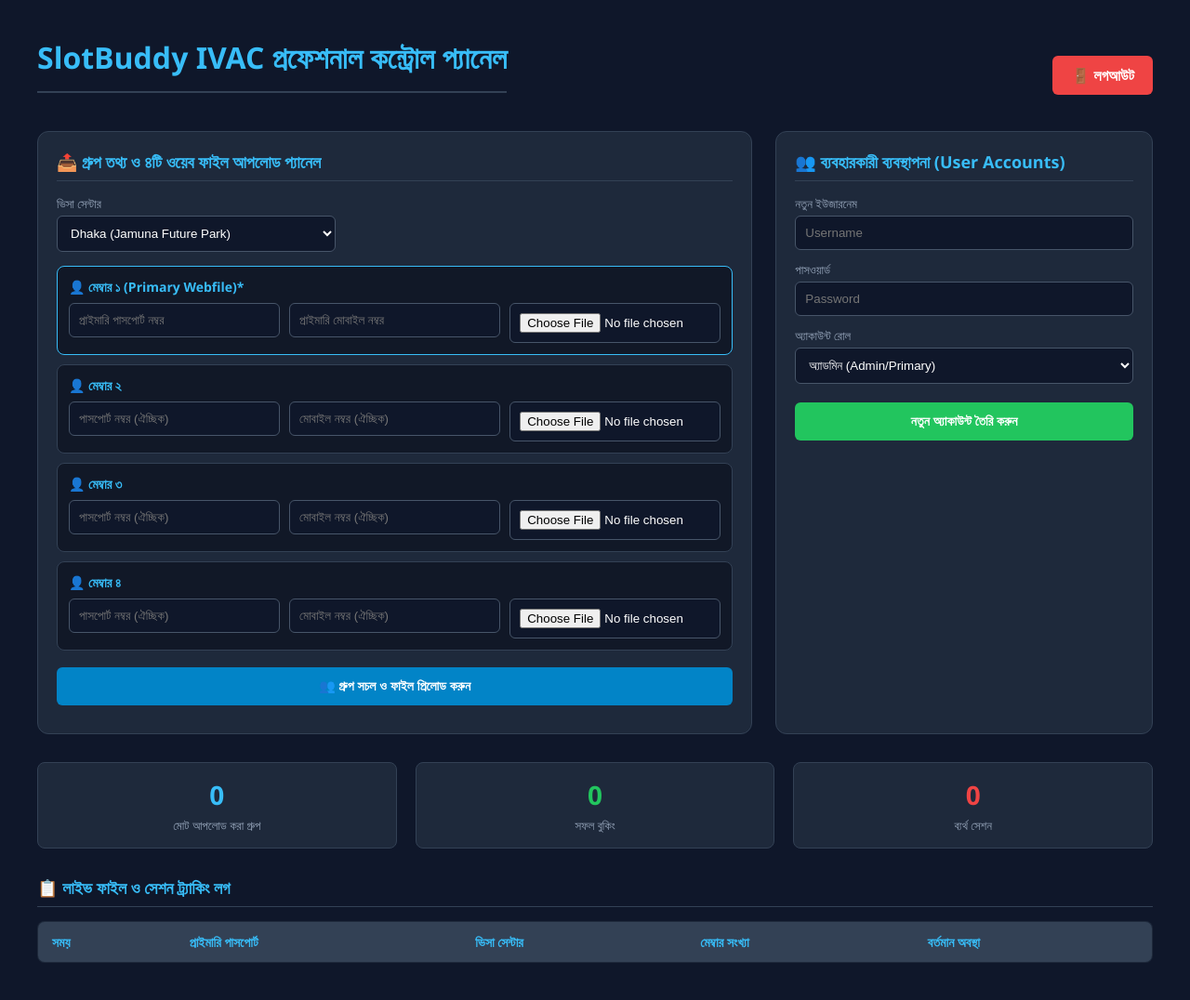
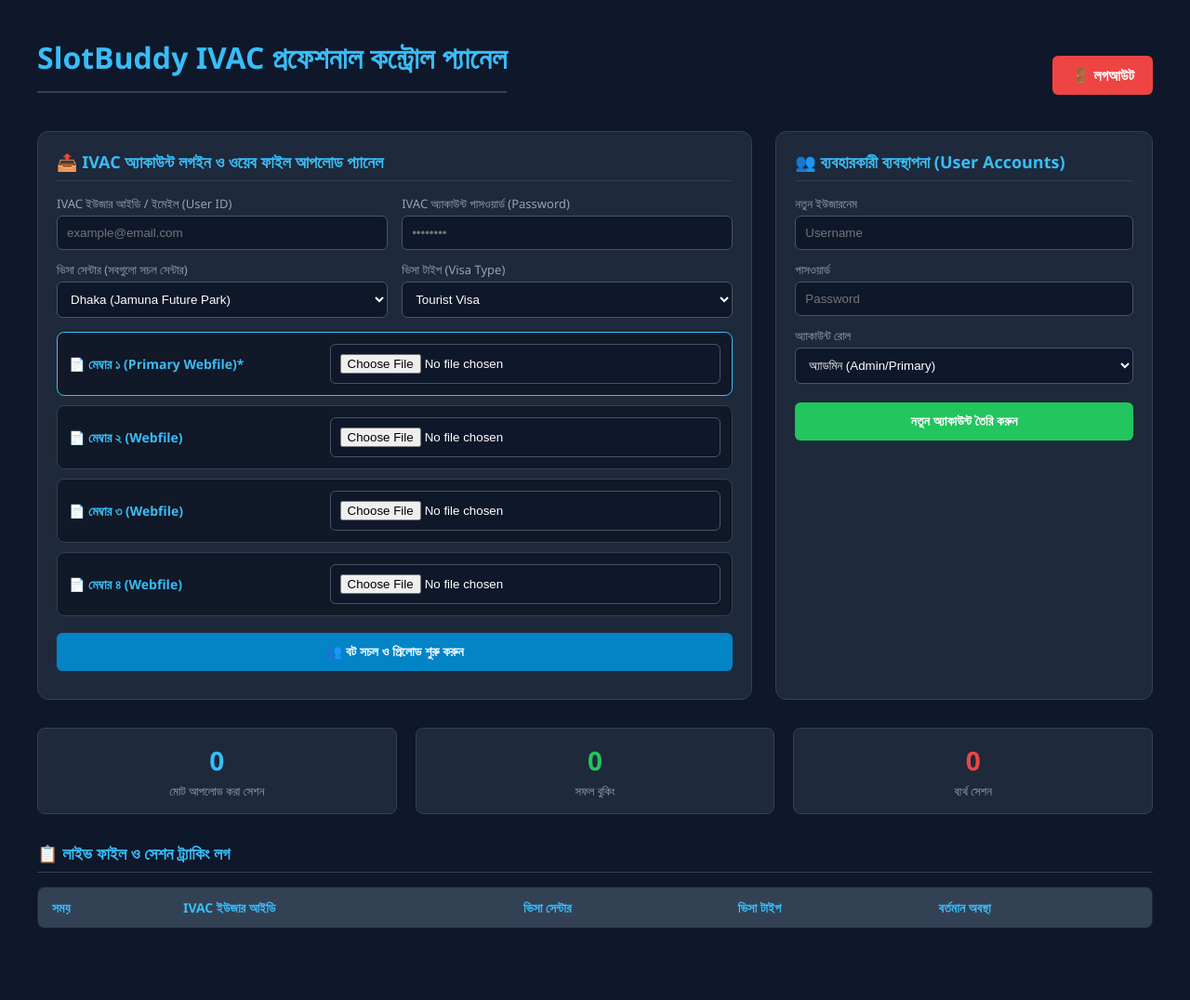
Before and after one commit to sheikhfarukh943-source/visa-bot, a Flask app: page /admin in a window 1280 px wide. Shown: the whole page at 93% size. After the commit the page ends 999 px from the top, so only its background shows below. Run offline with Flask 3, Linux system fonts and the light colour scheme; the visitor is signed in with stand-in values (Sample User, id 1); data comes from the database, SQL or seed files in the repository; lists and menus that the app fills with data are empty.

Commit message:
admin.html

```diff
--- a/templates/admin.html
+++ b/templates/admin.html
@@ -2,7 +2,7 @@
 <html lang="bn">
 <head>
     <meta charset="UTF-8">
-    <title>SlotBuddy - Advanced Group Control Panel</title>
+    <title>SlotBuddy - IVAC Ultimate Control Panel</title>
     <style>
         body { font-family: 'Segoe UI', Arial, sans-serif; background: #0f172a; color: #f8fafc; padding: 40px; margin: 0; }
         .dashboard { max-width: 1200px; margin: 0 auto; }
@@ -15,14 +15,15 @@
         h3 { margin-top: 0; color: #38bdf8; font-size: 18px; border-bottom: 1px solid #334155; padding-bottom: 8px; margin-bottom: 15px; }
 
         .form-group { margin-bottom: 12px; }
+        .form-row { display: flex; gap: 15px; margin-bottom: 12px; }
+        .form-row .form-group { flex: 1; margin-bottom: 0; }
         label { display: block; margin-bottom: 4px; font-size: 13px; color: #94a3b8; }
         input, select { width: 100%; padding: 10px; background: #0f172a; border: 1px solid #475569; border-radius: 6px; color: white; box-sizing: border-box; }
         button { width: 100%; padding: 12px; background: #0284c7; color: white; border: none; border-radius: 6px; cursor: pointer; font-weight: bold; font-size: 14px; margin-top: 8px; }
 
-        .member-row { border: 1px solid #334155; padding: 12px; border-radius: 8px; background: #111827; margin-bottom: 10px; }
-        .member-title { font-size: 14px; color: #38bdf8; font-weight: bold; margin-bottom: 8px; }
-        .row-inputs { display: flex; gap: 10px; }
-        .row-inputs div { flex: 1; }
+        .member-upload-row { border: 1px solid #334155; padding: 12px; border-radius: 8px; background: #111827; margin-bottom: 10px; display: flex; align-items: center; justify-content: space-between; }
+        .member-title { font-size: 14px; color: #38bdf8; font-weight: bold; }
+        .file-input-wrapper { width: 60%; }
 
         .metrics { display: flex; gap: 20px; margin-bottom: 30px; }
         .card { flex: 1; background: #1e293b; padding: 15px; border-radius: 8px; border: 1px solid #334155; text-align: center; }
@@ -46,65 +47,83 @@
     </div>
 
     <div class="section-grid">
-        <!-- গ্রুপ ফাইল আপলোড প্যানেল -->
+        <!-- আপডেটেড মাল্টি-ফাইল বুকিং প্যানেল -->
         <div class="box" style="flex: 2;">
-            <h3>📤 গ্রুপ তথ্য ও ৪টি ওয়েব ফাইল আপলোড প্যানেল</h3>
+            <h3>📤 IVAC অ্যাকাউন্ট লগইন ও ওয়েব ফাইল আপলোড প্যানেল</h3>
             <form id="ivac-group-form" enctype="multipart/form-data">
-                <div class="form-group" style="max-width: 300px; margin-bottom: 15px;">
-                    <label>ভিসা সেন্টার</label>
-                    <select name="center" id="center">
-                        <option value="Dhaka">Dhaka (Jamuna Future Park)</option>
-                        <option value="Chittagong">Chittagong</option>
-                        <option value="Sylhet">Sylhet</option>
-                    </select>
-                </div>
 
-                <!-- ৪ জন মেম্বারের ডাইনামিক ইনপুট সেকশন -->
-                <div id="members-container">
-                    <!-- মেম্বার ১ (Primary Webfile) -->
-                    <div class="member-row" style="border-color: #38bdf8;">
-                        <div class="member-title" style="color: #38bdf8;">👤 মেম্বার ১ (Primary Webfile)*</div>
-                        <div class="row-inputs">
-                            <div><input type="text" name="passport_1" placeholder="প্রাইমারি পাসপোর্ট নম্বর" required></div>
-                            <div><input type="text" name="phone_1" placeholder="প্রাইমারি মোবাইল নম্বর" required></div>
-                            <div><input type="file" name="file_1" required></div>
-                        </div>
+                <!-- IVAC অ্যাকাউন্ট লগইন ক্রেডেন্সিয়ালস -->
+                <div class="form-row">
+                    <div class="form-group">
+                        <label>IVAC ইউজার আইডি / ইমেইল (User ID)</label>
+                        <input type="email" name="ivac_user" id="ivac_user" placeholder="example@email.com" required>
                     </div>
-                    <!-- মেম্বার ২ -->
-                    <div class="member-row">
-                        <div class="member-title">👤 মেম্বার ২</div>
-                        <div class="row-inputs">
-                            <div><input type="text" name="passport_2" placeholder="পাসপোর্ট নম্বর (ঐচ্ছিক)"></div>
-                            <div><input type="text" name="phone_2" placeholder="মোবাইল নম্বর (ঐচ্ছিক)"></div>
-                            <div><input type="file" name="file_2"></div>
-                        </div>
-                    </div>
-                    <!-- মেম্বার ৩ -->
-                    <div class="member-row">
-                        <div class="member-title">👤 মেম্বার ৩</div>
-                        <div class="row-inputs">
-                            <div><input type="text" name="passport_3" placeholder="পাসপোর্ট নম্বর (ঐচ্ছিক)"></div>
-                            <div><input type="text" name="phone_3" placeholder="মোবাইল নম্বর (ঐচ্ছিক)"></div>
-                            <div><input type="file" name="file_3"></div>
-                        </div>
-                    </div>
-                    <!-- মেম্বার ৪ -->
-                    <div class="member-row">
-                        <div class="member-title">👤 মেম্বার ৪</div>
-                        <div class="row-inputs">
-                            <div><input type="text" name="passport_4" placeholder="পাসপোর্ট নম্বর (ঐচ্ছিক)"></div>
-                            <div><input type="text" name="phone_4" placeholder="মোবাইল নম্বর (ঐচ্ছিক)"></div>
-                            <div><input type="file" name="file_4"></div>
-                        </div>
+                    <div class="form-group">
+                        <label>IVAC অ্যাকাউন্ট পাসওয়ার্ড (Password)</label>
+                        <input type="password" name="ivac_pass" id="ivac_pass" placeholder="••••••••" required>
                     </div>
                 </div>
 
-                <button type="button" onclick="uploadGroupData()">👥 গ্রুপ সচল ও ফাইল প্রিলোড করুন</button>
+                <!-- সেন্টার ও ভিসা টাইপ সেকশন -->
+                <div class="form-row">
+                    <div class="form-group">
+                        <label>ভিসা সেন্টার (সবগুলো সচল সেন্টার)</label>
+                        <select name="center" id="center">
+                            <option value="Dhaka">Dhaka (Jamuna Future Park)</option>
+                            <option value="Chittagong">Chittagong</option>
+                            <option value="Sylhet">Sylhet</option>
+                            <option value="Rajshahi">Rajshahi</option>
+                            <option value="Khulna">Khulna</option>
+                            <option value="Jessore">Jessore</option>
+                            <option value="Barisal">Barisal</option>
+                            <option value="Mymensingh">Mymensingh</option>
+                            <option value="Rangpur">Rangpur</option>
+                            <option value="Comilla">Comilla</option>
+                            <option value="Noakhali">Noakhali</option>
+                            <option value="Brahmanbaria">Brahmanbaria</option>
+                            <option value="Satkhira">Satkhira</option>
+                            <option value="Bogra">Bogra</option>
+                            <option value="Thakurgaon">Thakurgaon</option>
+                        </select>
+                    </div>
+                    <div class="form-group">
+                        <label>ভিসা টাইপ (Visa Type)</label>
+                        <select name="visa_type" id="visa_type">
+                            <option value="Tourist">Tourist Visa</option>
+                            <option value="Medical">Medical Visa</option>
+                            <option value="Business">Business Visa</option>
+                            <option value="Student">Student Visa</option>
+                            <option value="Employment">Employment Visa</option>
+                        </select>
+                    </div>
+                </div>
+
+                <!-- পাসপোর্ট/মোবাইল বাদ দিয়ে শুধুমাত্র ফাইল আপলোড অপশন -->
+                <div id="file-uploads-container" style="margin-top: 15px;">
+                    <div class="member-upload-row" style="border-color: #38bdf8;">
+                        <span class="member-title" style="color: #38bdf8;">📄 মেম্বার ১ (Primary Webfile)*</span>
+                        <div class="file-input-wrapper"><input type="file" name="file_1" required></div>
+                    </div>
+                    <div class="member-upload-row">
+                        <span class="member-title">📄 মেম্বার ২ (Webfile)</span>
+                        <div class="file-input-wrapper"><input type="file" name="file_2"></div>
+                    </div>
+                    <div class="member-upload-row">
+                        <span class="member-title">📄 মেম্বার ৩ (Webfile)</span>
+                        <div class="file-input-wrapper"><input type="file" name="file_3"></div>
+                    </div>
+                    <div class="member-upload-row">
+                        <span class="member-title">📄 মেম্বার ৪ (Webfile)</span>
+                        <div class="file-input-wrapper"><input type="file" name="file_4"></div>
+                    </div>
+                </div>
+
+                <button type="button" onclick="uploadGroupData()">👥 বট সচল ও প্রিলোড শুরু করুন</button>
             </form>
             <div id="bot-log-box"></div>
 
             <div id="otp-zone">
-                <label style="color: #eab308; font-weight: bold;">Primary Mobile OTP দিন:</label>
+                <label style="color: #eab308; font-weight: bold;">IVAC অ্যাকাউন্ট OTP দিন:</label>
                 <input type="text" id="otp-val" placeholder="XXXXXX" maxlength="6" style="text-align: center; font-size: 18px;">
                 <button type="button" onclick="submitGroupOtp()" style="background:#eab308; color: #0f172a; margin-top: 8px;">ওটিপি নিশ্চিত করুন</button>
             </div>
@@ -135,7 +154,7 @@
 
     <!-- পরিসংখ্যান কার্ডসমূহ -->
     <div class="metrics">
-        <div class="card"><h2><span id="total-uploads">0</span></h2><p>মোট আপলোড করা গ্রুপ</p></div>
+        <div class="card"><h2><span id="total-uploads">0</span></h2><p>মোট আপলোড করা সেশন</p></div>
         <div class="card"><h2 id="success-count" style="color: #22c55e;">0</h2><p>সফল বুকিং</p></div>
         <div class="card"><h2 id="failed-count" style="color: #ef4444;">0</h2><p>ব্যর্থ সেশন</p></div>
     </div>
@@ -145,9 +164,9 @@
         <thead>
             <tr>
                 <th>সময়</th>
-                <th>প্রাইমারি পাসপোর্ট</th>
+                <th>IVAC ইউজার আইডি</th>
                 <th>ভিসা সেন্টার</th>
-                <th>মেম্বার সংখ্যা</th>
+                <th>ভিসা টাইপ</th>
                 <th>বর্তমান অবস্থা</th>
             </tr>
         </thead>
@@ -161,27 +180,3 @@
 
     async function uploadGroupData() {
         const form = document.getElementById('ivac-group-form');
-        const formData = new FormData(form);
-        showBotLog('⏳ গ্রুপ ফাইল প্রিলোড হচ্ছে...', '#1e3a8a', '#60a5fa');
-
-        let res = await fetch('/pre-load-group', { method: 'POST', body: formData });
-        let data = await res.json();
-
-        if(data.status === 'queued') {
-            activeGroupKey = data.session_id;
-            showBotLog('🟢 বট মেমরিতে গ্রুপ রেডি করেছে। আইভ্যাক পোর্টালে সাবমিট হচ্ছে...', '#1e293b', '#e2e8f0');
-            trackLoop = setInterval(checkGroupProgress, 2000);
-        } else {
-            showBotLog('❌ ত্রুটি: ' + data.message, '#991b1b', '#f87171');
-        }
-    }
-
-    async function checkGroupProgress() {
-        if(!activeGroupKey) return;
-        let res = await fetch('/poll-status/' + activeGroupKey);
-        let data = await res.json();
-
-        if(data.status === 'server_waiting') {
-            showBotLog('🤖 অ্যান্টি-ব্লক মোডে বট আইভ্যাক পোর্টাল লোড করার চেষ্টা করছে...', '#1e293b', '#e2e8f0');
-        } else if(data.status === 'processing_fields') {
-            showBotLog('⚡ সার্ভার লাইভ! বট পর্যায়ক্রমে ৪ জনের ফর্ম ফিলাপ করছে...', '#1e3a8a', '#60a5fa');
```
